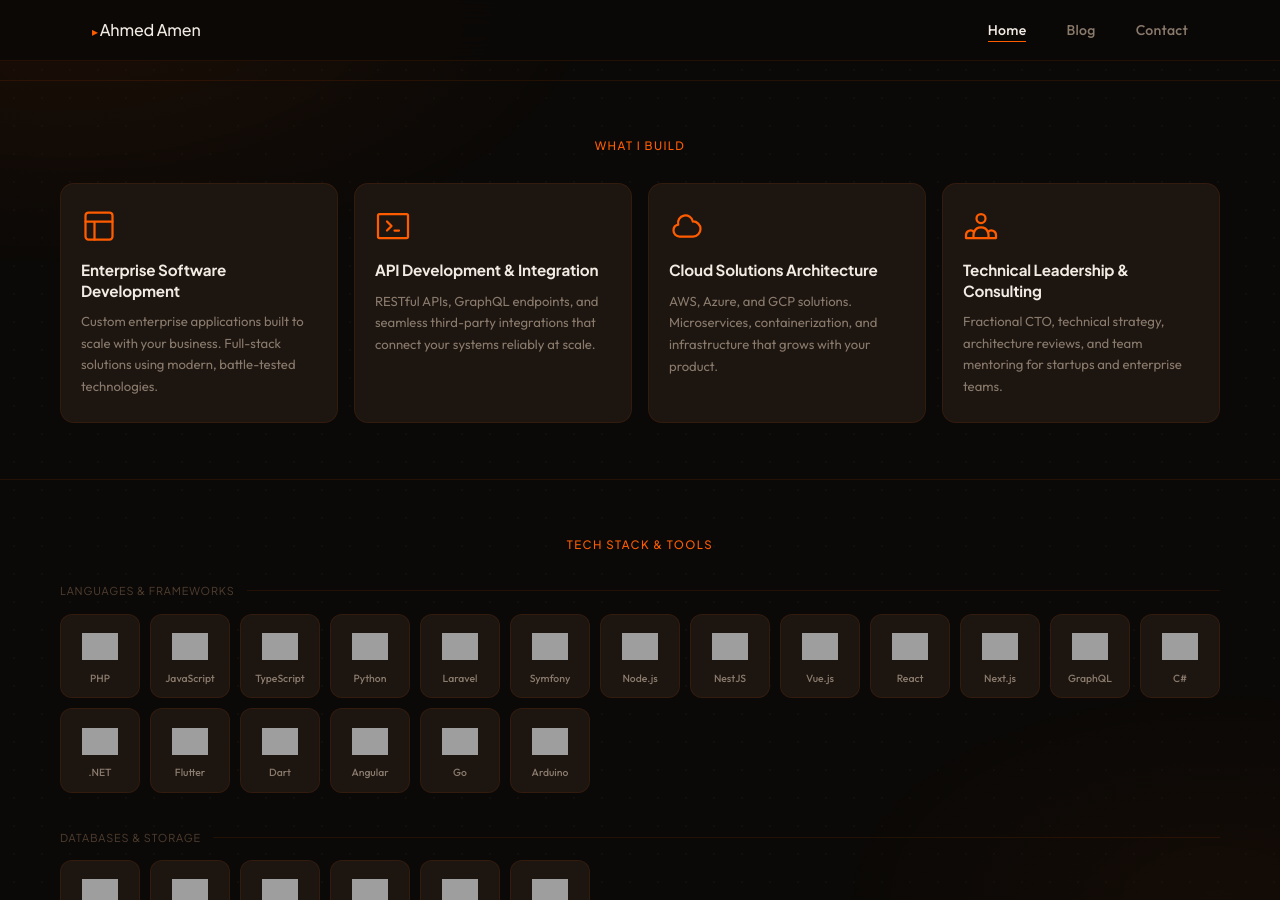
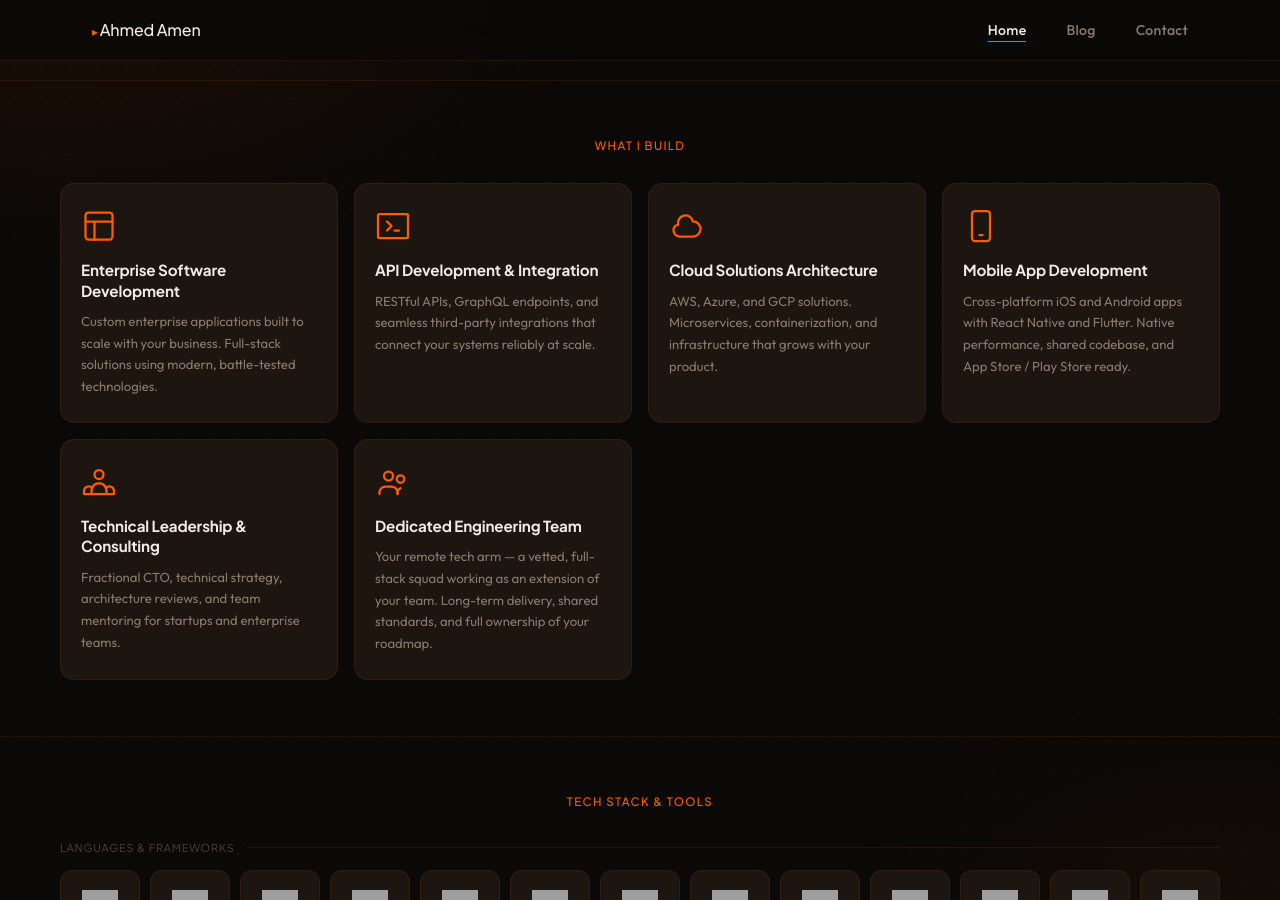
Before and after one commit to ahmed1amen/me, a Jekyll site: the page built from index.html, in a window 1280 px wide and 900 px high, scrolled down 1564 px. Built offline with Jekyll 4.4.1, drawn with Linux system fonts in a browser that asks for light colours; nearby versions of some CDN libraries; some of the changed text lies outside the part shown; grey boxes are pictures that could not be loaded.

Commit message:
Refactor skills section: reorganize skill groups and add collaboration tools

```diff
--- a/index.html
+++ b/index.html
@@ -180,6 +180,18 @@ development, microservices architecture, API design, and cloud solutions. Availa
         <div class="service-icon">
           <svg viewBox="0 0 24 24" fill="none" stroke="currentColor" stroke-width="1.5" stroke-linecap="round"
             stroke-linejoin="round">
+            <rect x="6" y="2" width="12" height="20" rx="2" />
+            <path d="M11 18h2" />
+          </svg>
+        </div>
+        <h3>Mobile App Development</h3>
+        <p>Cross-platform iOS and Android apps with React Native and Flutter. Native performance, shared codebase, and
+          App Store / Play Store ready.</p>
+      </div>
+      <div class="service-item">
+        <div class="service-icon">
+          <svg viewBox="0 0 24 24" fill="none" stroke="currentColor" stroke-width="1.5" stroke-linecap="round"
+            stroke-linejoin="round">
             <path
               d="M17 20h5v-2a3 3 0 00-5.356-1.857M17 20H7m10 0v-2c0-.656-.126-1.283-.356-1.857M7 20H2v-2a3 3 0 015.356-1.857M7 20v-2c0-.656.126-1.283.356-1.857m0 0a5.002 5.002 0 019.288 0M15 7a3 3 0 11-6 0 3 3 0 016 0z" />
           </svg>
@@ -187,6 +199,20 @@ development, microservices architecture, API design, and cloud solutions. Availa
         <h3>Technical Leadership & Consulting</h3>
         <p>Fractional CTO, technical strategy, architecture reviews, and team mentoring for startups and enterprise
           teams.</p>
+      </div>
+      <div class="service-item">
+        <div class="service-icon">
+          <svg viewBox="0 0 24 24" fill="none" stroke="currentColor" stroke-width="1.5" stroke-linecap="round"
+            stroke-linejoin="round">
+            <circle cx="9" cy="8" r="3" />
+            <circle cx="17" cy="10" r="2.5" />
+            <path d="M3 20v-1a4 4 0 014-4h4a4 4 0 014 4v1" />
+            <path d="M15 20v-1a3 3 0 012-2.83" />
+          </svg>
+        </div>
+        <h3>Dedicated Engineering Team</h3>
+        <p>Your remote tech arm — a vetted, full-stack squad working as an extension of your team. Long-term delivery,
+          shared standards, and full ownership of your roadmap.</p>
       </div>
     </div>
   </div>
@@ -352,6 +378,31 @@ development, microservices architecture, API design, and cloud solutions. Availa
           </div>
         </div>
 
+        <!-- Collaboration & PM -->
+        <div class="skill-group">
+          <p class="skill-group-label">Collaboration &amp; Project Management</p>
+          <div class="skill-logo-row">
+            <div class="skill-logo-card"><img
+                src="https://cdn.jsdelivr.net/gh/devicons/devicon@latest/icons/slack/slack-original.svg" alt="Slack"
+                loading="lazy"><span>Slack</span></div>
+            <div class="skill-logo-card"><img
+                src="https://cdn.jsdelivr.net/gh/devicons/devicon@latest/icons/jira/jira-original.svg" alt="Jira"
+                loading="lazy"><span>Jira</span></div>
+            <div class="skill-logo-card"><img
+                src="https://cdn.jsdelivr.net/gh/devicons/devicon@latest/icons/trello/trello-plain.svg" alt="Trello"
+                loading="lazy"><span>Trello</span></div>
+            <div class="skill-logo-card"><img src="https://cdn.simpleicons.org/asana/F06A6A" alt="Asana"
+                loading="lazy"><span>Asana</span></div>
+            <div class="skill-logo-card"><img src="https://cdn.simpleicons.org/clickup/7B68EE" alt="ClickUp"
+                loading="lazy"><span>ClickUp</span></div>
+            <div class="skill-logo-card"><img src="https://cdn.simpleicons.org/linear/5E6AD2" alt="Linear"
+                loading="lazy"><span>Linear</span></div>
+            <div class="skill-logo-card"><img src="https://cdn.simpleicons.org/notion/000000" alt="Notion"
+                loading="lazy"><span>Notion</span></div>
+
+
+          </div>
+
           <!-- Architecture & Patterns -->
           <div class="skill-group">
             <p class="skill-group-label">Architecture &amp; Patterns</p>
```
Lines whose indentation alone changed are shown as unchanged.
